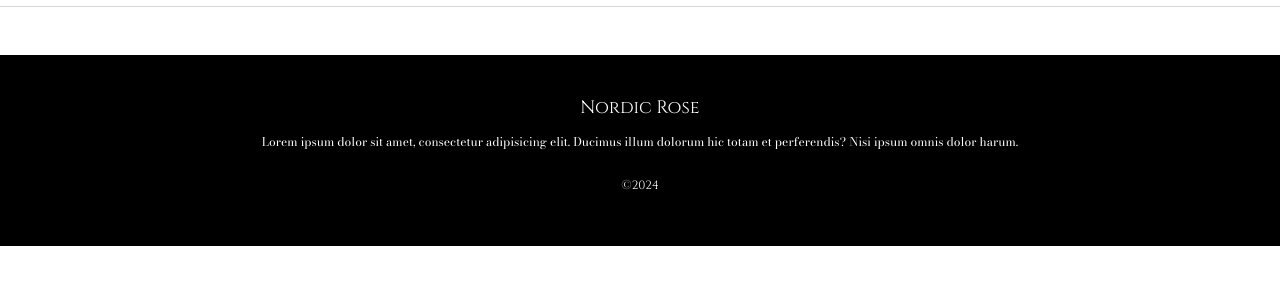
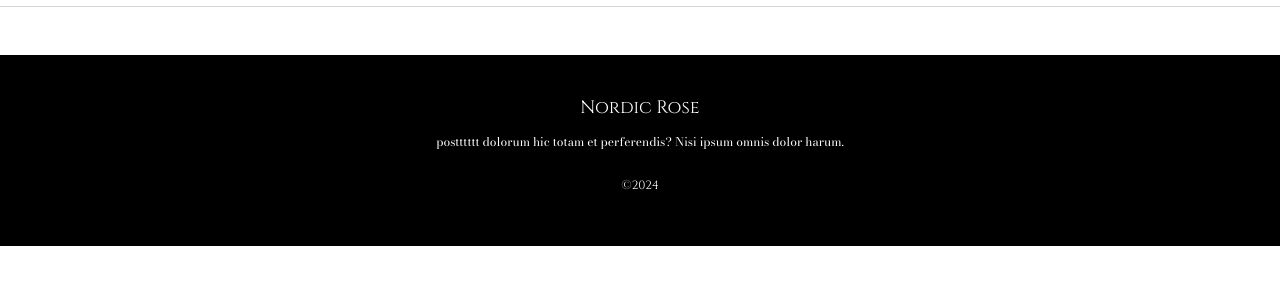
Before and after one commit to fantasticella/blog, a website: page index.html in a window 1280 px wide. Shown: the part 45-330 px from the top of the page. Drawn offline with nearby package versions, Linux system fonts and the light colour scheme; no server answers.

Commit message:
Update index.html

```diff
--- a/index.html
+++ b/index.html
@@ -81,8 +81,7 @@
     <footer>
       <h3>Nordic Rose</h3>
       <p>
-        Lorem ipsum dolor sit amet, consectetur adipisicing elit. Ducimus illum
-        dolorum hic totam et perferendis? Nisi ipsum omnis dolor harum.
+postttttt        dolorum hic totam et perferendis? Nisi ipsum omnis dolor harum.
       </p>
       <span
         ><p>&copy;</p>
```
